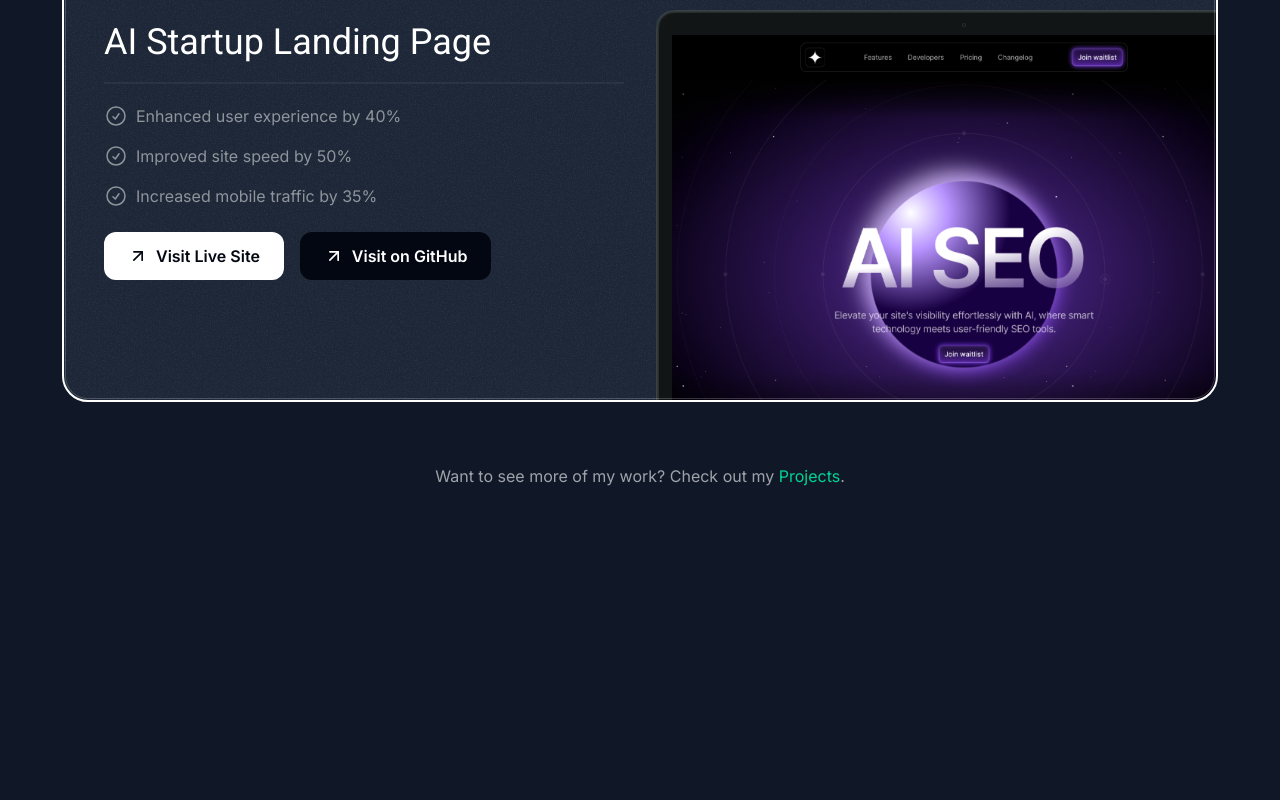
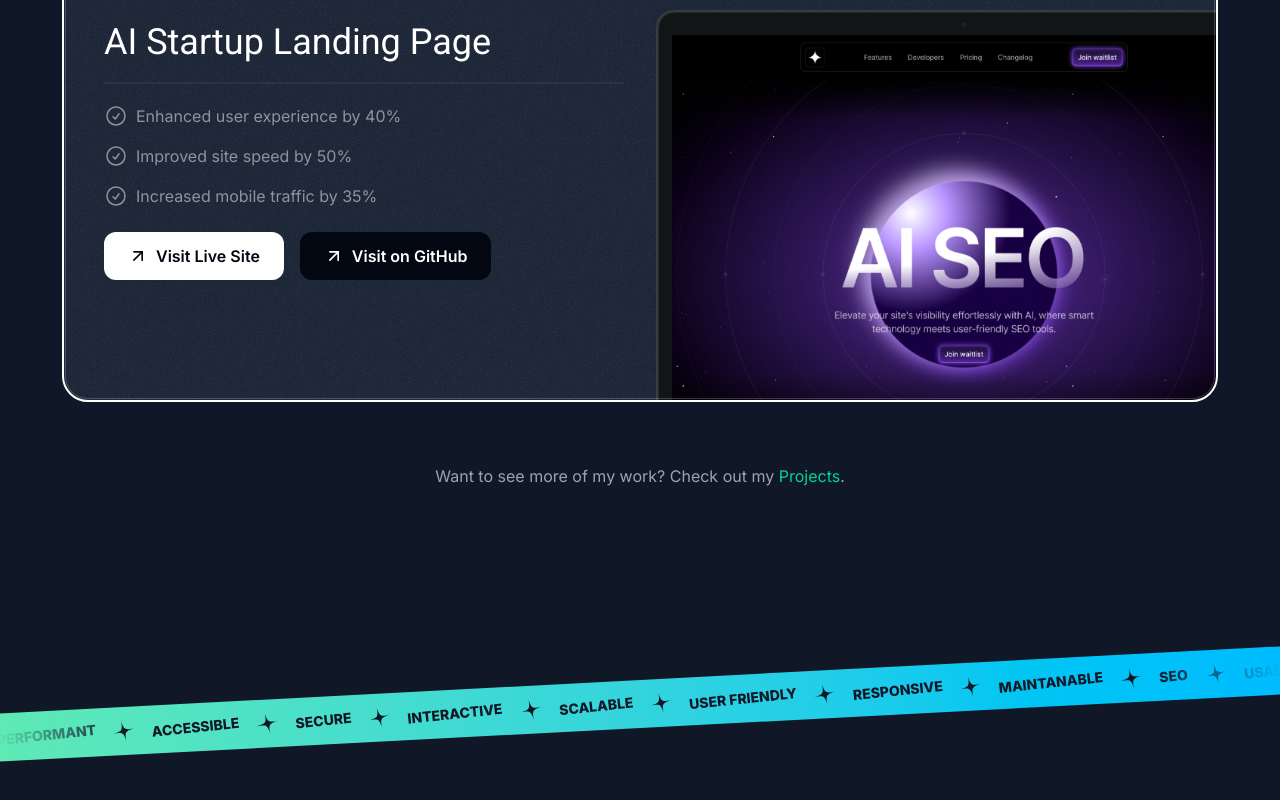
Before and after one commit to sajidmehmoodtariq-dev/portfolio, a Next.js app: page / in a window 1280 px wide. Shown: the part 2443-3243 px from the top of the page. Before the commit the page ends 3027 px from the top, so only its background shows below. Built offline with nearby package versions, Linux system fonts and the light colour scheme.

Commit message:
Tape Section

```diff
--- a/src/app/globals.css
+++ b/src/app/globals.css
@@ -16,6 +16,6 @@
 
 @layer utilities {
   .container{
-    @apply lg:max-w-6xl lg:mx-auto;
+    @apply lg:max-w-6xl mx-auto;
   }
 }
--- a/src/app/page.jsx
+++ b/src/app/page.jsx
@@ -1,6 +1,7 @@
 import Header from "@/sections/Header"
 import Hero from "@/sections/Hero"
 import Projects from "@/sections/Projects"
+import Tape from "@/sections/Tape"
 
 
 const page = () => {
@@ -9,6 +10,7 @@
       <Header />
       <Hero />
       <Projects />
+      <Tape />
     </>
   )
 }
--- /dev/null
+++ b/src/sections/Tape.jsx
@@ -0,0 +1,36 @@
+import StarIcon from '@/assets/icons/star.svg'
+
+const words = [
+    "Performant",
+    "Accessible",
+    "Secure",
+    "Interactive",
+    "Scalable",
+    "User Friendly",
+    "Responsive",
+    "Maintanable",
+    "SEO",
+    "Usable",
+    "Reliable",
+]
+
+const Tape = () => {
+    return (
+        <div className='py-16 lg:py-24 overflow-x-clip'>
+            <div className='bg-gradient-to-r from-emerald-300 to-sky-400  -rotate-3 -mx-1'>
+                <div className='flex [mask-image:linear-gradient(to_right,transparent,black_10%,black_90%,transparent)]'>
+                    <div className='flex flex-none gap-4 py-3'>
+                        {words.map((word) => (
+                            <div key={word} className='inline-flex gap-4 items-center'>
+                                <span className='text-gray-900 font-extrabold text-sm uppercase -rotate-3'>{word}</span>
+                                <StarIcon className="size-6 text-gray-900 -rotate-12" />
+                            </div>
+                        ))}
+                    </div>
+                </div>
+            </div>
+        </div>
+    )
+}
+
+export default Tape
```
